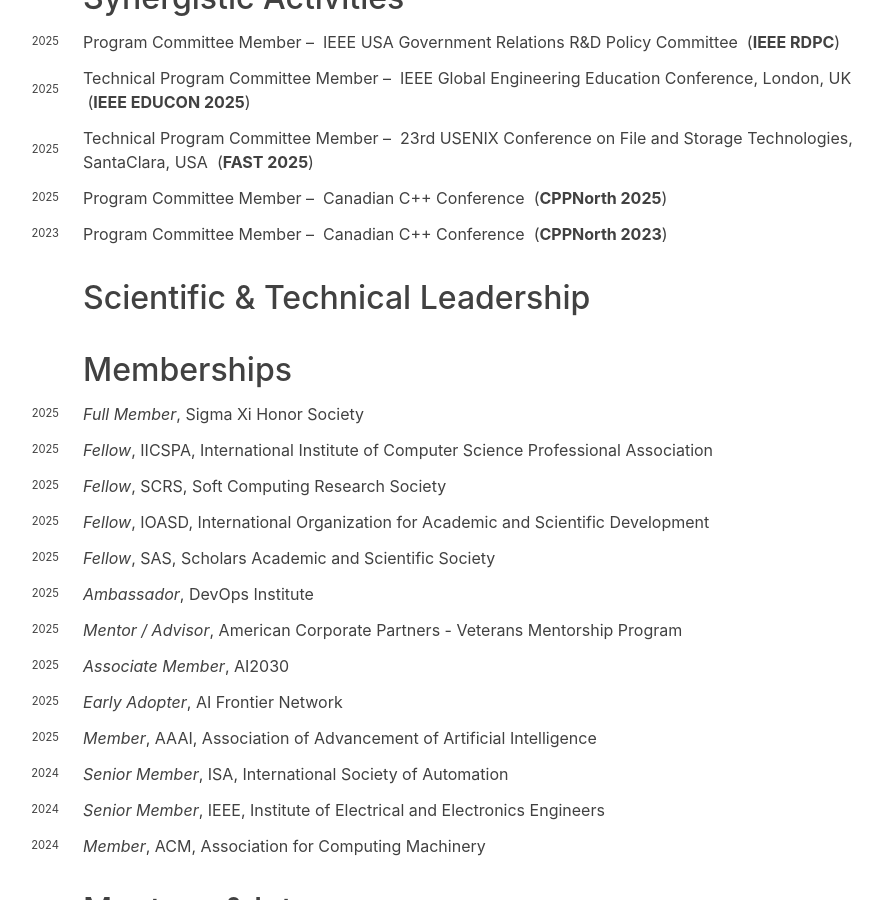
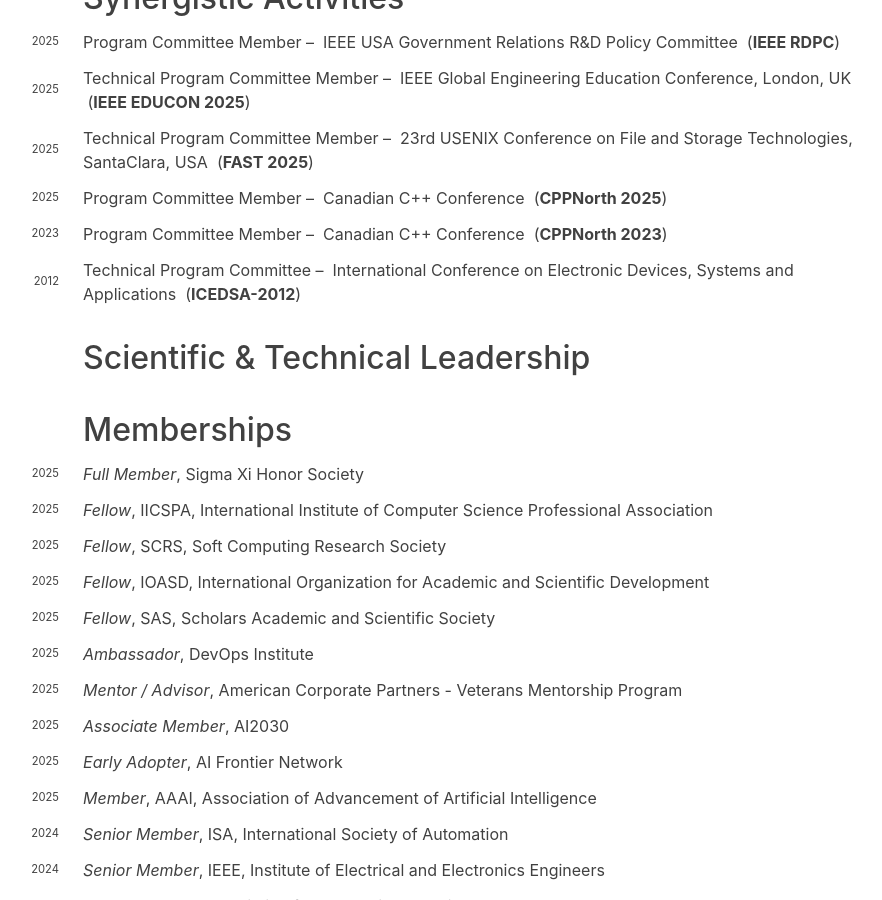
Before and after one commit to hariharanragothaman/hariharanragothaman.github.io, a Jekyll site: the page built from cv.md, in a window 1280 px wide and 900 px high, scrolled down 7237 px. Shown: the whole window, without its empty margins (249-1131 px from the left). Built offline with Jekyll 4.4.1, drawn with Linux system fonts in a browser that asks for light colours; nearby versions of some CDN libraries; some web fonts are replaced.

Commit message:
Polishes and Updates

```diff
--- a/_data/pc.yaml
+++ b/_data/pc.yaml
@@ -32,3 +32,10 @@
   years:
     - year: 2023
       url: https://cppnorth.ca/
+
+- venue: International Conference on Electronic Devices, Systems and Applications
+  venue-shorthand: ICEDSA-2012
+  position: Technical Program Committee
+  years:
+    - year: 2012
+      url: https://ieeexplore.ieee.org/xpl/conhome/6504611/proceeding
```
